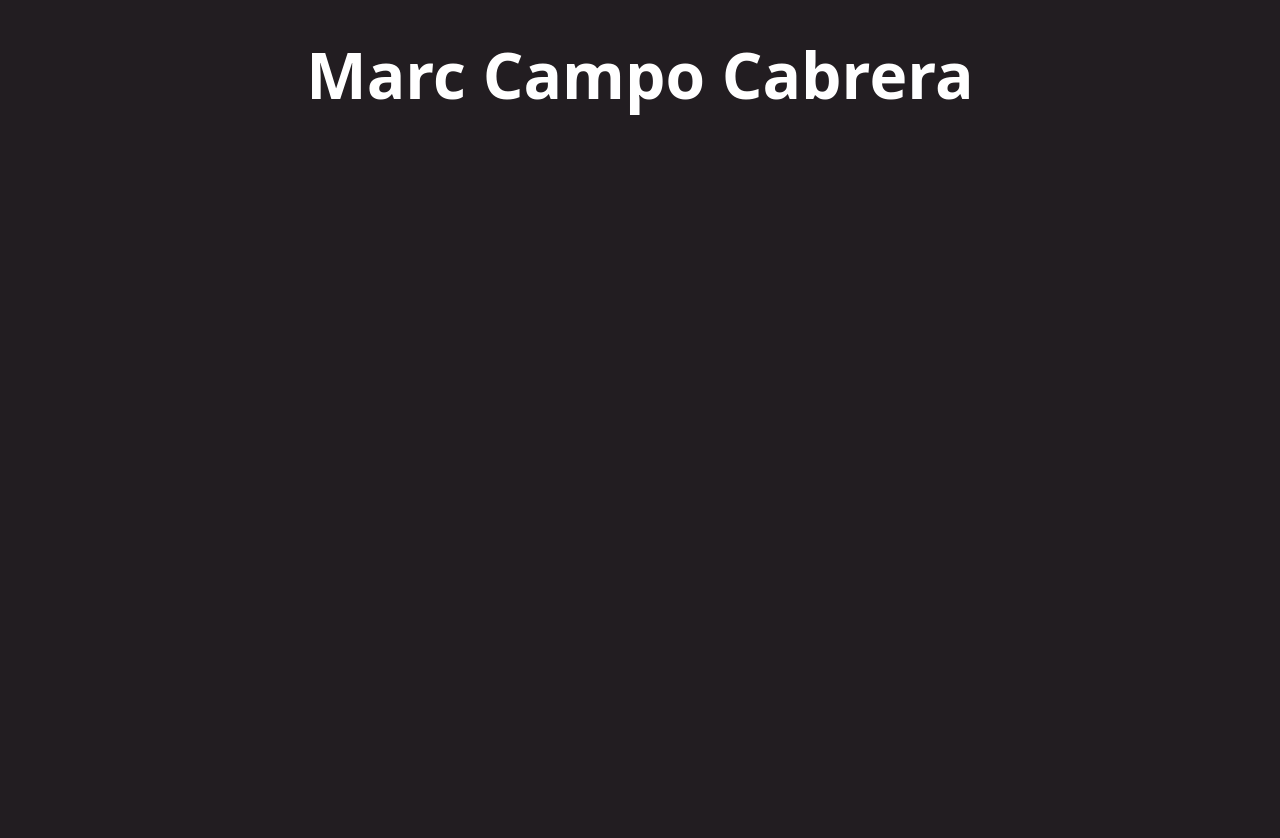
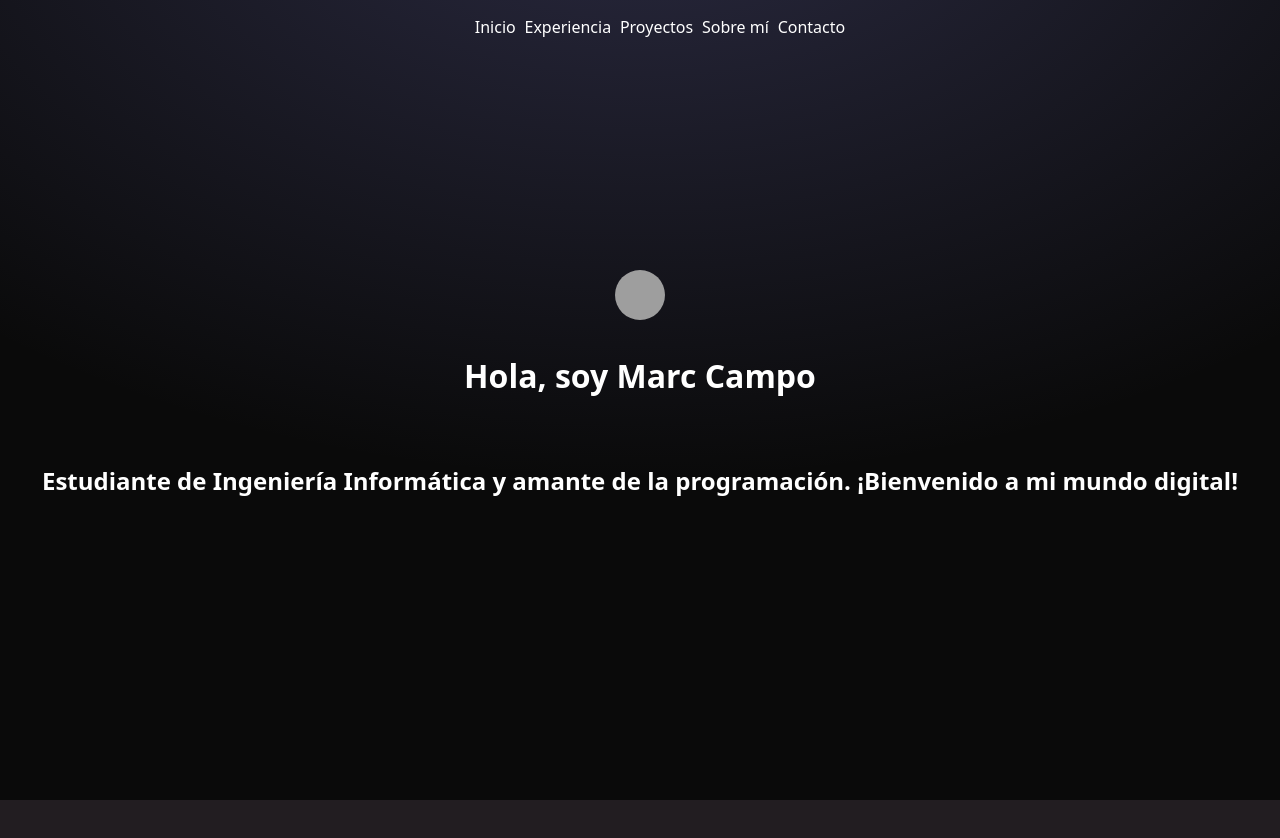
Before and after one commit to MC4MP02/porfolio, an Astro site: page / in a window 1280 px wide. Before the commit the page ends 800 px from the top, so only its background shows below. Built offline with nearby package versions, Linux system fonts and the light colour scheme; Astro itself is replaced by a stand-in of ours; grey boxes are pictures that could not be loaded.

Commit message:
Update dependencies and add new components

```diff
--- a/package.json
+++ b/package.json
@@ -10,6 +10,6 @@
     "astro": "astro"
   },
   "dependencies": {
-    "astro": "^4.1.2"
+    "astro": "^4.2.1"
   }
 }
--- /dev/null
+++ b/src/components/Header.astro
@@ -0,0 +1,28 @@
+<nav>
+  <ul>
+    <li><a href="/#inicio">Inicio</a></li>
+    <li><a href="#">Experiencia</a></li>
+    <li><a href="#">Proyectos</a></li>
+    <li><a href="#">Sobre mí</a></li>
+    <li><a href="#">Contacto</a></li>
+  </ul>
+</nav>
+
+<style>
+  ul {
+    text-decoration: none;
+    list-style: none;
+    display: flex;
+    flex-direction: row;
+    justify-content: space-around;
+    width: 30%;
+    margin-left: auto;
+    margin-right: auto;
+  }
+
+  ul li a {
+    text-decoration: none;
+    color: #fff;
+    font-size: 1rem;
+  }
+</style>
--- /dev/null
+++ b/src/components/Presentation.astro
@@ -0,0 +1,34 @@
+<div id="inicio">
+  <img src="/public/img/fotoMarc.jpg" alt="marc foto" />
+  <h1>Hola, soy Marc Campo</h1>
+
+  <h2>
+    Estudiante de Ingeniería Informática y amante de la programación.
+    ¡Bienvenido a mi mundo digital!
+  </h2>
+</div>
+
+<style>
+  div {
+    display: flex;
+    flex-direction: column;
+    justify-content: center;
+    text-align: center;
+    align-items: center;
+  }
+  img {
+    width: 50px;
+    height: 50px;
+    border-radius: 99999999999999px;
+  }
+
+  h1 {
+    padding: 1vw;
+  }
+
+  h2 {
+    padding: 1vw;
+    text-align: center;
+    text-wrap: balance;
+  }
+</style>
--- a/src/layouts/Layout.astro
+++ b/src/layouts/Layout.astro
@@ -1,4 +1,6 @@
 ---
+import Header from "../components/Header.astro";
+
 interface Props {
   title: string;
 }
@@ -16,16 +18,31 @@ const { title } = Astro.props;
     <meta name="generator" content={Astro.generator} />
     <title>{title}</title>
   </head>
+  	<Header />
   <body>
+    <div></div>
     <slot />
   </body>
 </html>
+
 <style is:global>
   html {
     font-family: "Onest Variable", system-ui, sans-serif;
     background: #221d21;
     background-size: 224px;
     color-scheme: dark ligth;
+  }
+  body div {
+    position: absolute;
+    z-index: -2;
+    top: 0;
+    bottom: 0;
+    width: 100vw;
+    min-height: 100vh;
+    --tw-bg-opacity: 1;
+    background-color: rgb(10 10 10 / var(--tw-bg-opacity));
+    background-image: radial-gradient(ellipse 80% 80% at 50% -20%,rgba(120,119,198,0.3),rgba(255,255,255,0));
+    );
   }
   code {
     font-family:
--- a/src/pages/index.astro
+++ b/src/pages/index.astro
@@ -1,21 +1,21 @@
 ---
 import Layout from "../layouts/Layout.astro";
-import Card from "../components/Card.astro";
+import Presentation from "../components/Presentation.astro";
 ---
 
 <Layout title="Porfolio de Marc Campo Cabrera">
-	<main>
-		<h1>Marc Campo Cabrera</h1>
-	</main>
+  <main>
+    <Presentation />
+  </main>
 </Layout>
 
 <style>
-	h1 {
-		font-size: 4rem;
-		font-weight: 700;
-		line-height: 1;
-		text-align: center;
-		margin-bottom: 1em;
-		color: #fff;
-	}
+  main {
+    display: flex;
+    flex-direction: column;
+    text-align: center;
+    align-items: center;
+    justify-content: center;
+    height: 100vh;
+  }
 </style>
```
Also changed, not shown: public/img/fotoMarc.jpg (added), 1 other file. Lines whose indentation alone changed are shown as unchanged.
